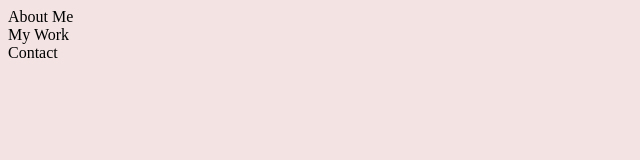
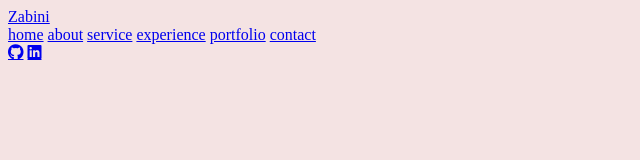
Before and after one commit to zahrabateninia/homepage-TOP-project, a plain HTML site: page index.html in a window 1280 px wide. Shown: the whole page, without its empty margins (0-640 px from the left). Drawn offline with Linux system fonts and the light colour scheme.

Commit message:
Add navbar links and github & linkedin icons

```diff
--- a/index.html
+++ b/index.html
@@ -9,8 +9,28 @@
     <link rel="stylesheet" href="https://cdnjs.cloudflare.com/ajax/libs/font-awesome/6.7.2/css/all.min.css">
 </head>
 <body>
-    <header>About Me</header>
-    <main>My Work</main>
-    <footer>Contact</footer>
+    <!-- header section starts -->
+     <header>
+        <a href="#" class="logo"><span>Zabini</span></a>
+        <nav class="navbar">
+            <a href="#home">home</a>
+            <a href="#about">about</a>
+            <a href="#service">service</a>
+            <a href="#experience">experience</a>
+            <a href="#portfolio">portfolio</a>
+            <a href="#contact">contact</a>
+        </nav>
+
+        <nav class="follow">
+            <a href="#" class="fab fa-github"></a>
+            <a href="#" class="fab fa-linkedin"></a>
+        </nav>
+     </header>
+    <!-- header section ends -->
+
+
+
+    <!-- custom js file link -->
+     <link rel="stylesheet" href="script.js">
 </body>
 </html>
```
